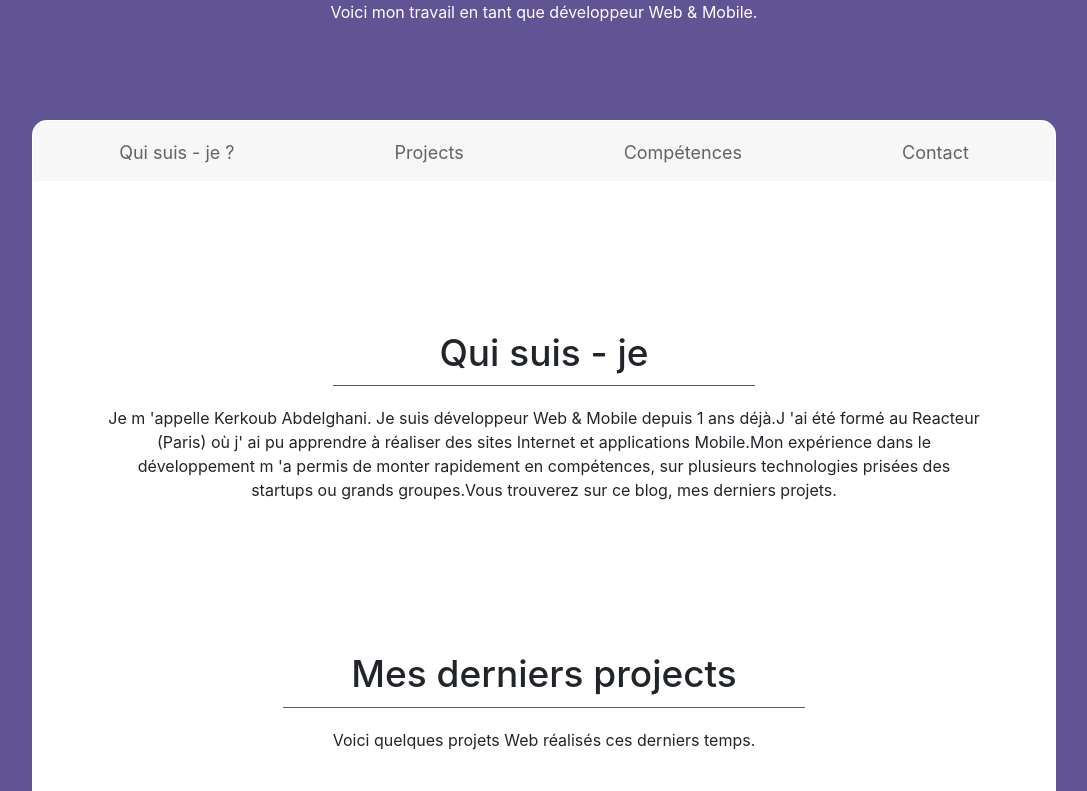
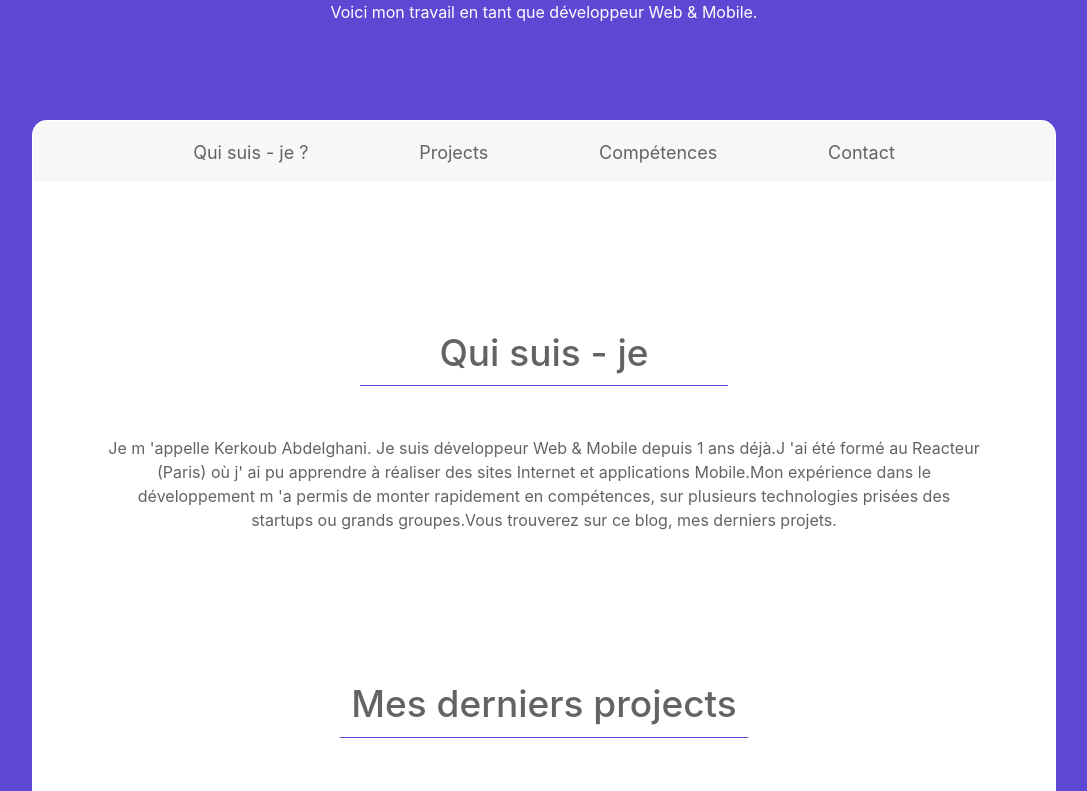
Before and after one commit to Ghaniker2019/myPortfolio, a React (Create React App) app: page / in a window 1280 px wide. Shown: the part 260-1051 px from the top of the page, without its empty margins (96-1183 px from the left). Built offline with nearby package versions, Linux system fonts and the light colour scheme.

Commit message:
responsive %

```diff
--- a/src/Contact.js
+++ b/src/Contact.js
@@ -20,10 +20,7 @@ export default class Contact extends Component {
     return (
       <div>
         <p>Vous souhaitez me contacter ? C'est parti !</p>
-        <form
-          onSubmit={this.submit}
-          style={{ margin: "100px 250px 160px 250px" }}
-        >
+        <form onSubmit={this.submit} style={{ margin: "80px 30% 100px 30%" }}>
           <div class="form-group">
             <input
               onChange={this.change}
@@ -51,7 +48,7 @@ export default class Contact extends Component {
             placeholder="Tapez votre message ici..."
           ></textarea>
           <button
-            style={{ margin: "50px 10px" }}
+            style={{ marginTop: "50px" }}
             type="button"
             class="btn btn-secondary btn-lg"
           >
--- a/src/Fouter.js
+++ b/src/Fouter.js
@@ -8,7 +8,7 @@ function Fouter() {
         flexDirection: "column",
         paddingTop: 100,
         paddingBottom: 100,
-        backgroundColor: "#615494",
+        backgroundColor: "#5C48D3",
         justifyContent: "center",
         alignItems: "center",
       }}
--- a/src/Header.js
+++ b/src/Header.js
@@ -7,7 +7,7 @@ function Header() {
       style={{
         display: "flex",
         flexDirection: "column",
-        backgroundColor: "#615494",
+        backgroundColor: "#5C48D3",
         justifyContent: "center",
         alignItems: "center",
         paddingBottom: "80px",
--- a/src/LastProjects.js
+++ b/src/LastProjects.js
@@ -24,7 +24,7 @@ export default class LastProjects extends Component {
               alt="allocine"
             />
           </div>
-          <h3> Trainline </h3>
+          <h3 style={{ marginTop: "20px" }}> Trainline </h3>
           <p
             style={{
               paddingBottom: 30,
@@ -67,7 +67,7 @@ export default class LastProjects extends Component {
               alt="allocine"
             />
           </div>
-          <h3> Allocine </h3>
+          <h3 style={{ marginTop: "20px" }}> Allocine </h3>
           <p
             style={{
               paddingBottom: 30,
--- a/src/Sections.js
+++ b/src/Sections.js
@@ -8,7 +8,7 @@ class Sections extends React.Component {
     return (
       <div
         style={{
-          backgroundColor: "#615494",
+          backgroundColor: "#5C48D3",
         }}
       >
         <div
@@ -21,6 +21,7 @@ class Sections extends React.Component {
           }}
         >
           <nav
+            className="navBar"
             style={{
               height: "60px",
               backgroundColor: "#F7F7F7",
@@ -35,7 +36,6 @@ class Sections extends React.Component {
                 flex: 1,
                 justifyContent: "center",
                 padding: "10px 5px 10px 5px",
-
                 listStyle: "none",
                 margin: 0,
                 border: 0,
@@ -43,75 +43,23 @@ class Sections extends React.Component {
                 verticalAlign: "baseline",
               }}
             >
-              <li
-                className="navOnHover"
-                style={{
-                  margin: "5px 40px 0 40px",
-                }}
-              >
-                <a
-                  style={{
-                    color: "#636363",
-                    textDecoration: "none",
-                    fontSize: "18px",
-                    padding: "10px 40px 10px 40px",
-                  }}
-                  href="#section01"
-                >
+              <li className="navList">
+                <a className="aUnderLi" href="#section01">
                   Qui suis - je ?
                 </a>
               </li>
-              <li
-                className="navOnHover"
-                style={{
-                  margin: "5px 40px 0 40px",
-                }}
-              >
-                <a
-                  style={{
-                    color: "#636363",
-                    textDecoration: "none",
-                    fontSize: "18px",
-                    padding: "10px 40px 10px 40px",
-                  }}
-                  href="#section02"
-                >
+              <li className="navList">
+                <a className="aUnderLi" href="#section02">
                   Projects
                 </a>
               </li>
-              <li
-                className="navOnHover"
-                style={{
-                  margin: "5px 40px 0 40px",
-                }}
-              >
-                <a
-                  style={{
-                    color: "#636363",
-                    textDecoration: "none",
-                    fontSize: "18px",
-                    padding: "10px 40px 10px 40px",
-                  }}
-                  href="#section03"
-                >
+              <li className="navList">
+                <a className="aUnderLi" href="#section03">
                   Compétences
                 </a>
               </li>
-              <li
-                className="navOnHover"
-                style={{
-                  margin: "5px 40px 0 40px",
-                }}
-              >
-                <a
-                  style={{
-                    color: "#636363",
-                    textDecoration: "none",
-                    fontSize: "18px",
-                    padding: "10px 40px 10px 40px",
-                  }}
-                  href="#section04"
-                >
+              <li className="navList">
+                <a className="aUnderLi" href="#section04">
                   Contact
                 </a>
               </li>
@@ -124,16 +72,7 @@ class Sections extends React.Component {
                   textAlign: "center",
                 }}
               >
-                <h1
-                  style={{
-                    paddingBottom: "10px",
-                    borderBottom: "1px solid #615494",
-                    fontSize: "37px",
-                    margin: "150px 250px 20px 250px",
-                  }}
-                >
-                  Qui suis - je
-                </h1>
+                <h1 className="titles">Qui suis - je</h1>
                 <p style={{ margin: "5px 25px 5px 25px" }}>
                   Je m 'appelle Kerkoub Abdelghani. Je suis développeur Web &
                   Mobile depuis 1 ans déjà.J 'ai été formé au Reacteur (Paris)
@@ -152,16 +91,7 @@ class Sections extends React.Component {
                 textAlign: "center",
               }}
             >
-              <h1
-                style={{
-                  paddingBottom: "10px",
-                  borderBottom: "1px solid #615494",
-                  fontSize: "37px",
-                  margin: "150px 250px 20px 250px",
-                }}
-              >
-                Mes derniers projects
-              </h1>
+              <h1 className="titles">Mes derniers projects</h1>
               <div>
                 <p> Voici quelques projets Web réalisés ces derniers temps. </p>
               </div>
@@ -174,16 +104,7 @@ class Sections extends React.Component {
                 textAlign: "center",
               }}
             >
-              <h1
-                style={{
-                  paddingBottom: "10px",
-                  borderBottom: "1px solid #615494",
-                  fontSize: "37px",
-                  margin: "150px 250px 20px 250px",
-                }}
-              >
-                Mes compétences techniques
-              </h1>
+              <h1 className="titles">Mes compétences techniques</h1>
               <p>Voici l'étendue de mes compétences en programmation.</p>
               <img
                 style={{
@@ -229,16 +150,7 @@ class Sections extends React.Component {
                 textAlign: "center",
               }}
             >
-              <h1
-                style={{
-                  paddingBottom: "10px",
-                  borderBottom: "1px solid #615494",
-                  fontSize: "37px",
-                  margin: "150px 250px 20px 250px",
-                }}
-              >
-                Contact
-              </h1>
+              <h1 className="titles">Contact</h1>
               <Contact />
             </article>
           </section>
--- a/src/selections.css
+++ b/src/selections.css
@@ -3,9 +3,36 @@
 body {
   font-family: "Source Sans Pro", sans-serif;
 }
+.navList {
+  margin: 5px 3.5% 0 3.5%;
+}
 
-.navOnHover :hover {
+.aUnderLi {
+  color: #636363;
+  text-decoration: none;
+  font-size: 18px;
+  padding: 10px 20px 10px 20px;
+}
+.navList :hover {
   border: 1px solid transparent;
   border-radius: 10px;
   background-color: #ffffff;
 }
+
+@media (max-width: 920px) {
+  .navBar {
+    display: none;
+  }
+}
+
+.titles {
+  padding-bottom: 10px;
+  border-bottom: 1px solid #5c48d3;
+  font-size: 37px;
+  margin: 150px 30% 50px 30%;
+  color: #636363;
+}
+
+p {
+  color: #636363;
+}
```
